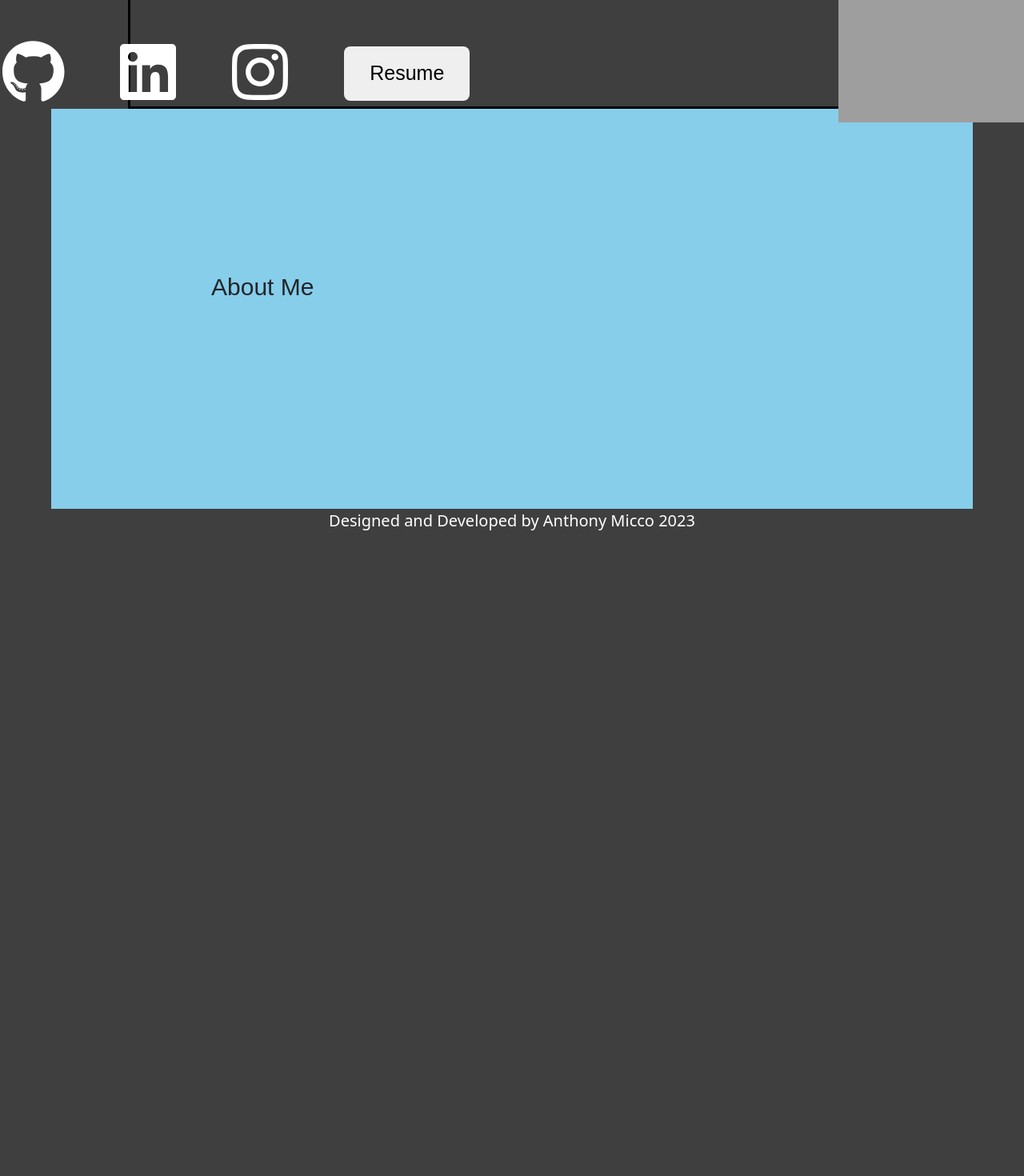
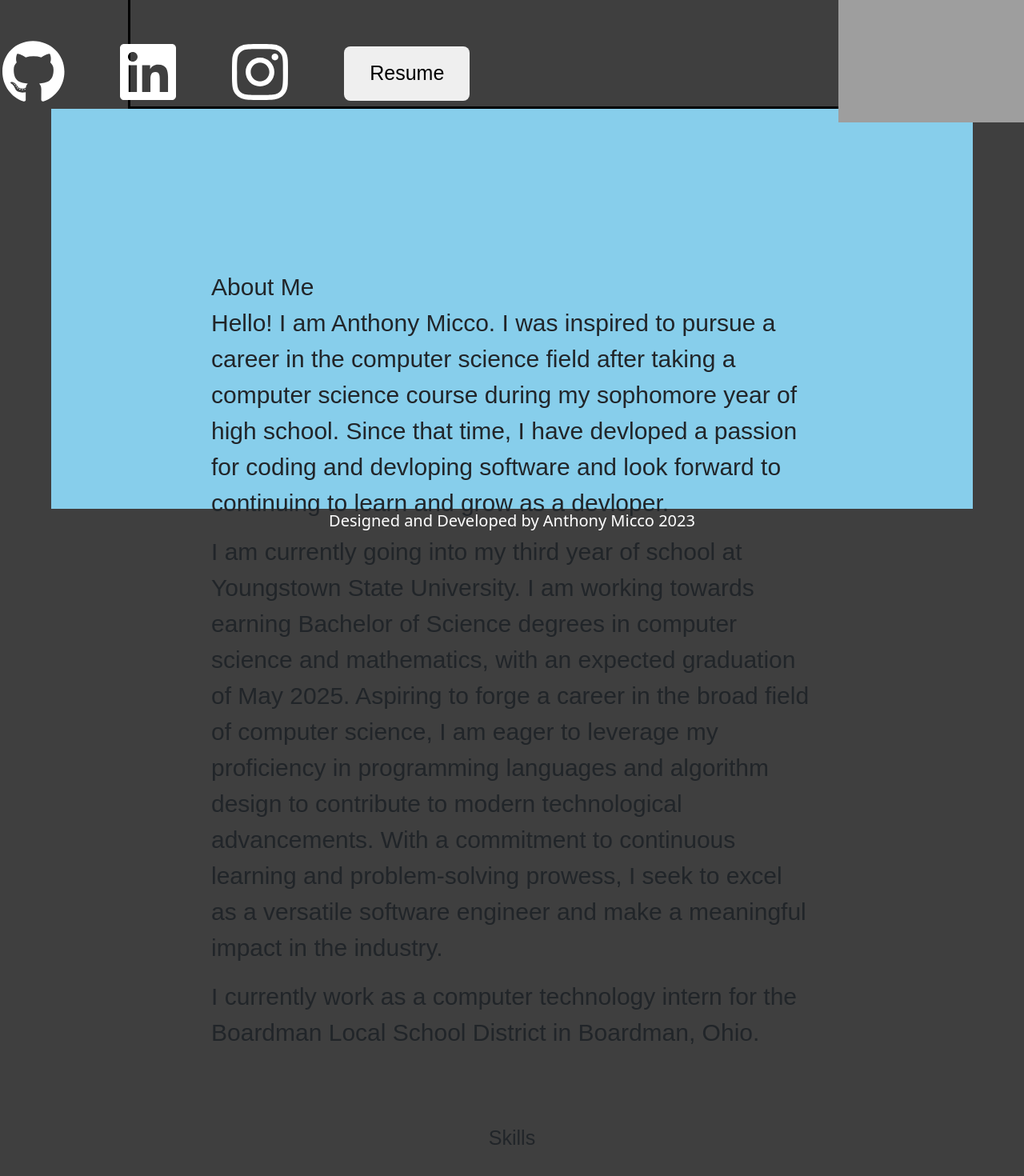
Before and after one commit to Ajmicco18/personalWebsite, a React (Create React App) app: page / in a window 1280 px wide. Shown: the part 839-2309 px from the top of the page at 80% size. Before the commit the page ends 1505 px from the top, so only its background shows below. Built offline with nearby package versions, Linux system fonts and the light colour scheme; grey boxes are pictures that could not be loaded.

Commit message:
continued work on about me

```diff
--- a/src/AboutMe.jsx
+++ b/src/AboutMe.jsx
@@ -2,6 +2,31 @@ export function AboutMe() {
     return (
         <section className="about-me">
             <header>About Me</header>
+            <p>Hello! I am Anthony Micco. I was inspired to pursue a career in the
+                computer science field after taking a computer science course during
+                my sophomore year of high school. Since that time, I have devloped a passion
+                for coding and devloping software and look forward to continuing to learn
+                and grow as a devloper.
+            </p>
+            <p>
+                I am currently going into my third year of school at Youngstown State University.
+                I am working towards earning Bachelor of Science degrees in computer science
+                and mathematics, with an expected graduation of May 2025. Aspiring to forge a career
+                in the broad field of computer science, I am eager to leverage my proficiency in
+                programming languages and algorithm design to contribute to modern technological
+                advancements. With a commitment to continuous learning and problem-solving prowess,
+                I seek to excel as a versatile software engineer and make a meaningful impact in the industry.
+            </p>
+            <p>
+                I currently work as a computer technology intern for the Boardman Local School District in
+                Boardman, Ohio.
+            </p>
+
+
+
+            <ul>
+                <li>Skills</li>
+            </ul>
         </section>
     )
 }
--- a/src/App.css
+++ b/src/App.css
@@ -107,6 +107,7 @@ img {
     padding: 200px;
     margin: auto;
     background-color: skyblue;
+    display: grid;
     height: 500px;
     width: 90%;
     font-size: 30px;
```
